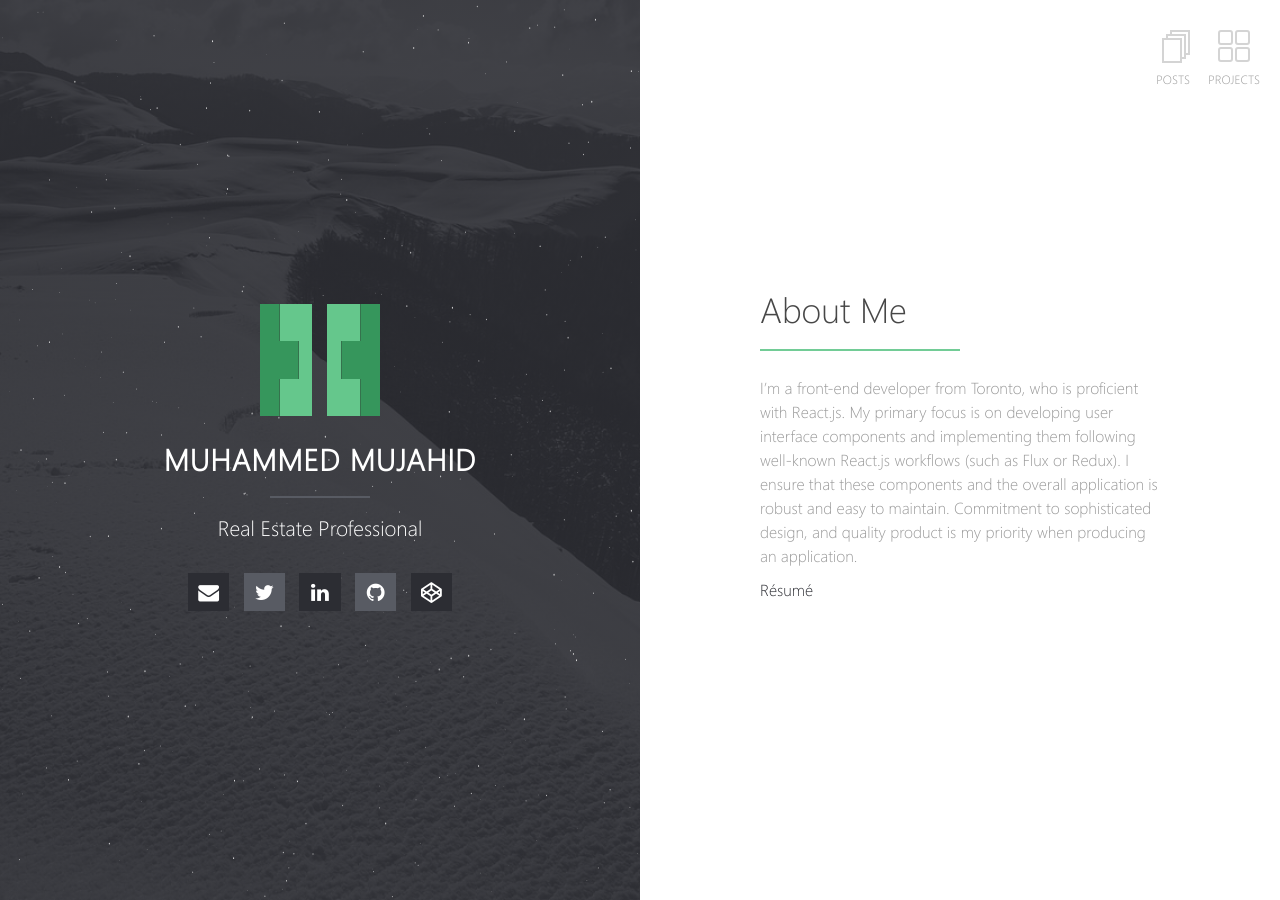
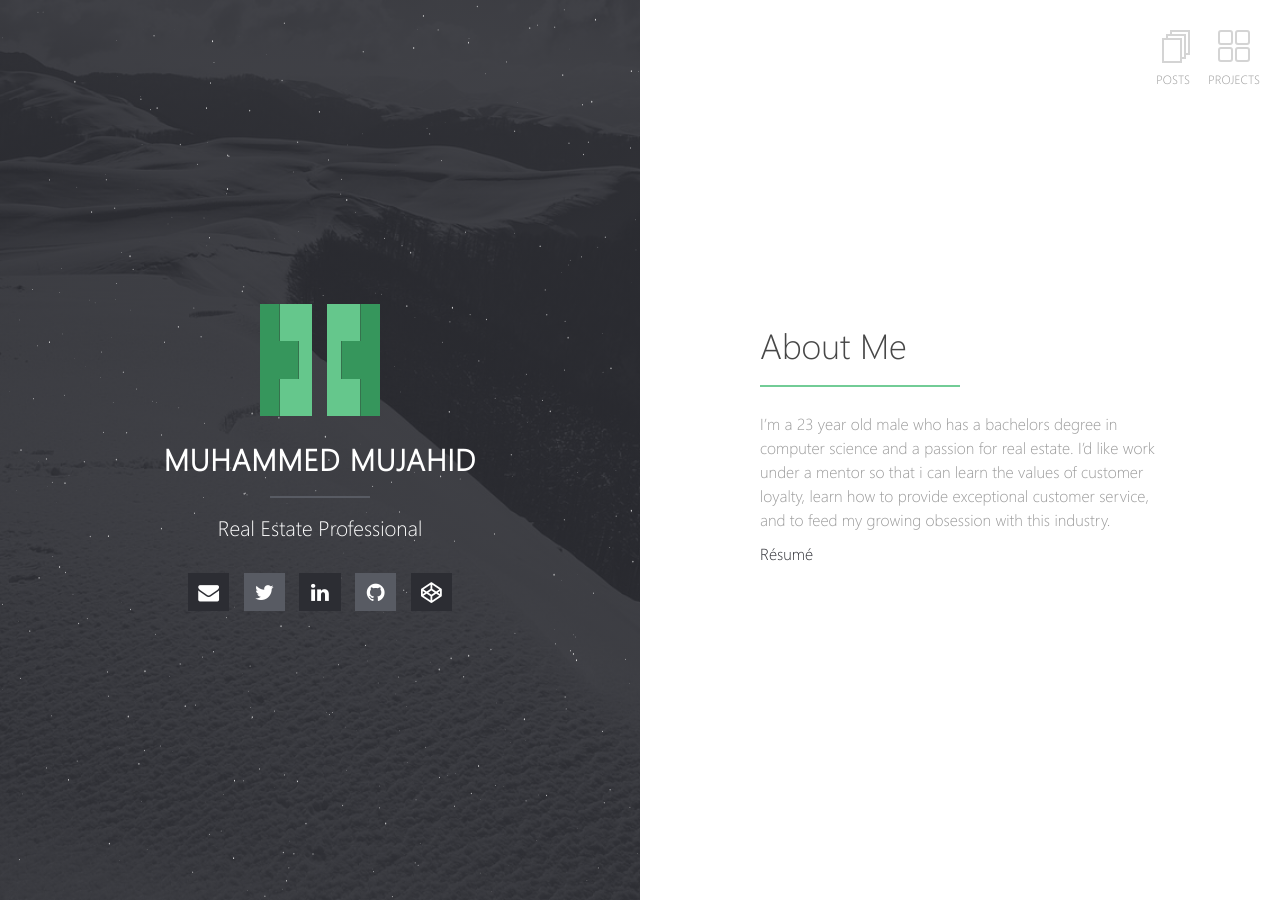
Before and after one commit to MuhammedMujahid/jekyll, a Jekyll site: the page built from index.md, in a window 1280 px wide. Built offline with Jekyll 4.4.1, drawn with Linux system fonts in a browser that asks for light colours; our own code applies the rules of GitHub Pages for plain Markdown files.

Commit message:
Update index.md

```diff
--- a/index.md
+++ b/index.md
@@ -4,6 +4,6 @@ layout: home
 
 # About Me
 
-I'm a front-end developer from Toronto, who is proficient with React.js. My primary focus is on developing user interface components and implementing them following well-known React.js workflows (such as Flux or Redux). I ensure that these components and the overall application is robust and easy to maintain. Commitment to sophisticated design, and quality product is my priority when producing an application.
+I'm a 23 year old male who has a bachelors degree in computer science and a passion for real estate. I'd like work under a mentor so that i can learn the values of customer loyalty, learn how to provide exceptional customer service, and to feed my growing obsession with this industry.
 
 [Résumé](https://docs.google.com/document/d/1vFx60y7vPM7YHrR4Oyxs76qI6cQwLH6sGFftgwzB8qU/edit?usp=sharing)
```
